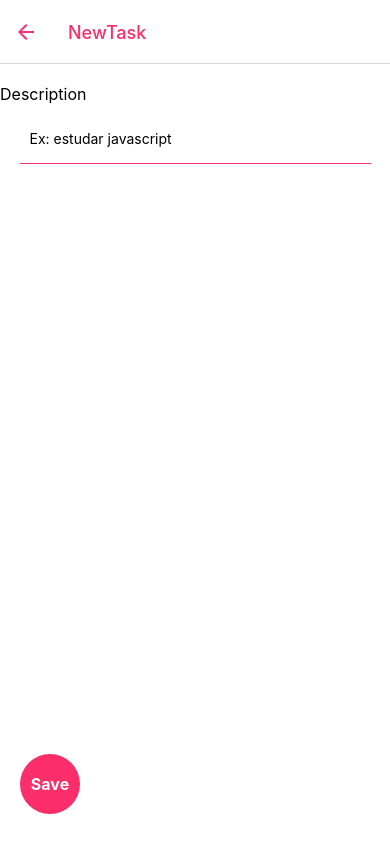
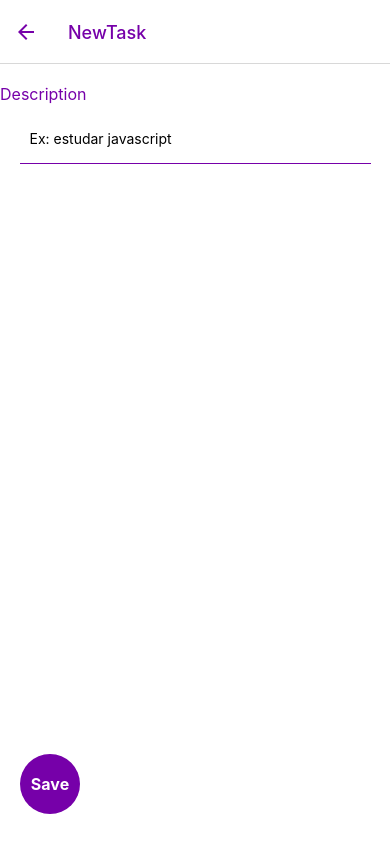
Before and after one commit to AdrielBegin/AppTask, a React Native app: screen /NewTask in a window 390 px wide. Built offline with nearby package versions, Linux system fonts and the light colour scheme; no server answers; the database is empty.

Commit message:
Alterar as Cores

```diff
--- a/App.js
+++ b/App.js
@@ -17,21 +17,21 @@ export default function App() {
         name="Task"
         component={Task}
         options={{
-          headerTintColor:"#F92E6A"
+          headerTintColor:"#7600a9"
         }}/>
 
         <Stack.Screen
         name="NewTask"
         component={NewTask}
         options={{
-          headerTintColor:"#F92E6A"
+          headerTintColor:"#7600a9"
         }}/>
 
         <Stack.Screen
         name="Details"
         component={Details}
         options={{
-          headerTintColor:"#F92E6A"
+          headerTintColor:"#7600a9"
         }}/>
 
 
--- a/src/pages/Details/styles.js
+++ b/src/pages/Details/styles.js
@@ -10,7 +10,7 @@ const styles = StyleSheet.create({
      width:"90%",
      marginTop:20,
      fontSize:16,
-     color:"F92E6A"
+     color:"#7600a9"
     },
     inputText:{
     width:"90%",
@@ -18,7 +18,7 @@ const styles = StyleSheet.create({
     padding:10,
     height:50,
     borderBottomWidth:1,
-    borderBottomColor:"#F92E6A",
+    borderBottomColor:"#7600a9",
     marginLeft:"auto",
     marginRight:"auto"
 
@@ -29,7 +29,7 @@ const styles = StyleSheet.create({
         position:"absolute",
         bottom:30,
         left:20,
-        backgroundColor:"#F92E6A",
+        backgroundColor:"#7600a9",
         borderRadius:50,
         justifyContent:"center",
         alignItems:"center"
--- a/src/pages/NewTask/styles.js
+++ b/src/pages/NewTask/styles.js
@@ -10,7 +10,7 @@ const styles = StyleSheet.create({
      width:"90%",
      marginTop:20,
      fontSize:16,
-     color:"F92E6A"
+     color:"#7600a9"
     },
     inputText:{
     width:"90%",
@@ -18,7 +18,7 @@ const styles = StyleSheet.create({
     padding:10,
     height:50,
     borderBottomWidth:1,
-    borderBottomColor:"#F92E6A",
+    borderBottomColor:"#7600a9",
     marginLeft:"auto",
     marginRight:"auto"
 
@@ -29,7 +29,7 @@ const styles = StyleSheet.create({
         position:"absolute",
         bottom:30,
         left:20,
-        backgroundColor:"#F92E6A",
+        backgroundColor:"#7600a9",
         borderRadius:50,
         justifyContent:"center",
         alignItems:"center"
--- a/src/pages/Task/index.js
+++ b/src/pages/Task/index.js
@@ -50,7 +50,7 @@ export default function Task({navigation}){
                         <FontAwesome
                         name="star"
                         size={23}
-                        color="#F92E6A">
+                        color="#7600a9">
                         </FontAwesome>
                  </TouchableOpacity>
                         <Text
--- a/src/pages/Task/style.js
+++ b/src/pages/Task/style.js
@@ -37,7 +37,7 @@ const styles = StyleSheet.create({
         position:"absolute",
         bottom:30,
         left:20,
-        backgroundColor:"#F92e6a",
+        backgroundColor:"#7600a9",
         borderRadius:50,
         justifyContent:"center",
         alignItems:"center"
```
